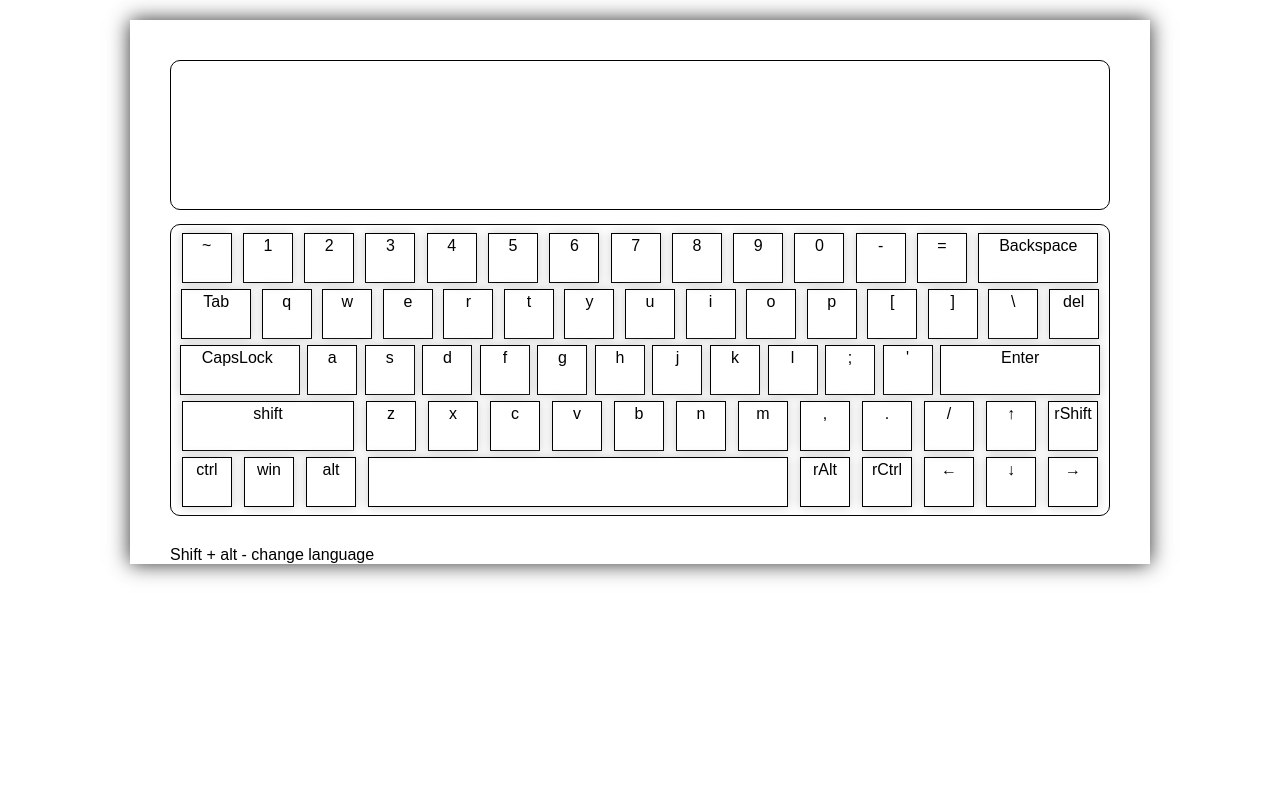
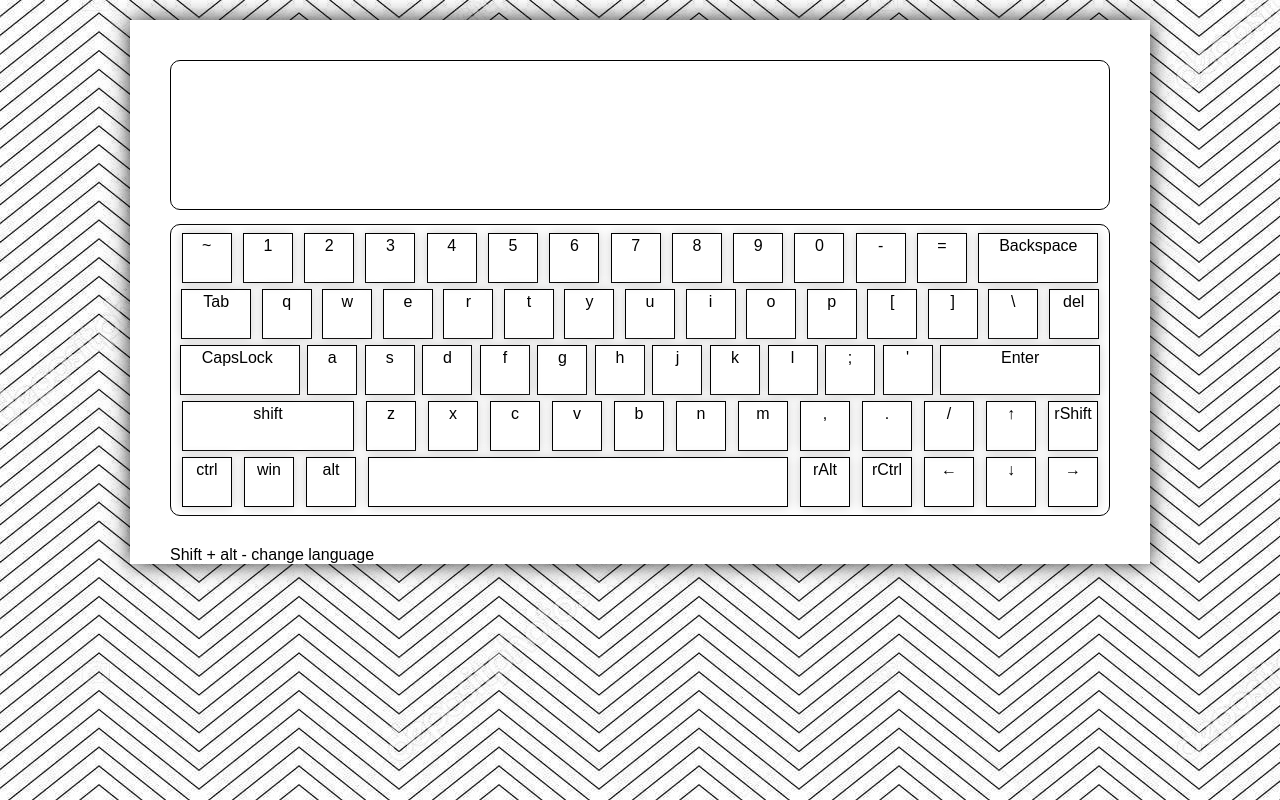
Before and after one commit to ValeriaKorzhenevskaya/virtual-keyboard, a website: page index.html in a window 1280 px wide. Drawn offline with Linux system fonts and the light colour scheme; the site is published under a folder, as on GitHub Pages, so addresses that start at the root find nothing; a web font is replaced by a local one.

Commit message:
fix: add img

```diff
--- a/style.css
+++ b/style.css
@@ -6,7 +6,7 @@
 }
 
 body {
-  background-image: url("/background.jpg");
+  background-image: url("./background.jpg");
 }
 
 .wrapper {
```
